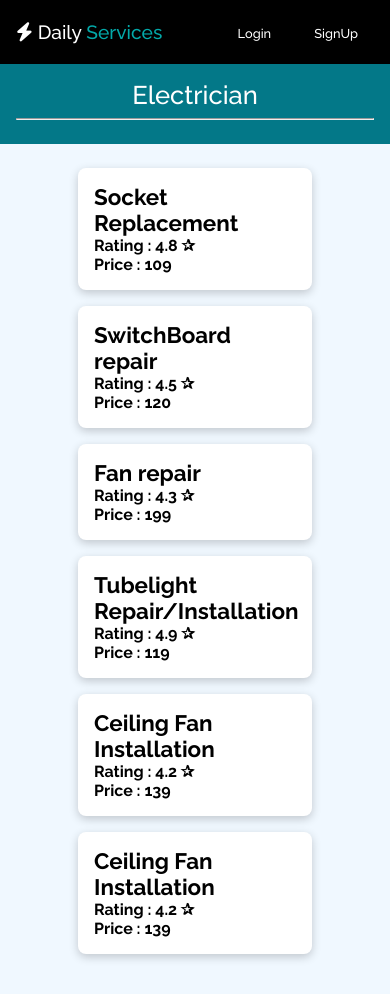
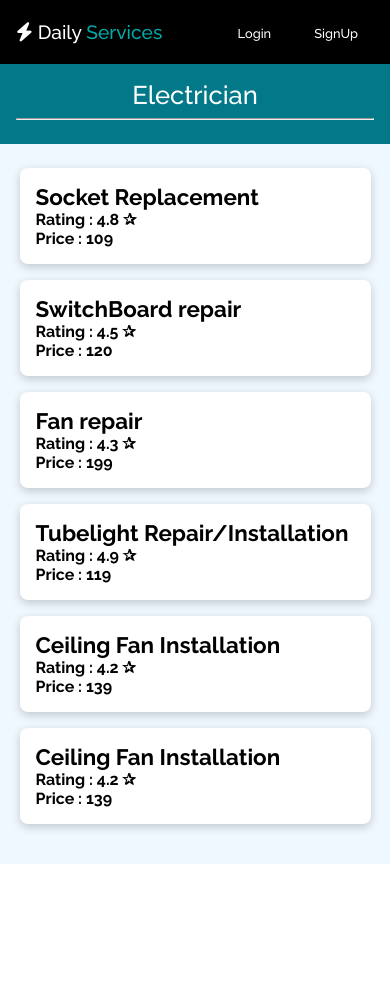
Before and after one commit to rutikgagare/dailyServicse, a PHP site: page /display.html in a window 390 px wide. After the commit the page ends 864 px from the top, so only its background shows below. Run offline with PHP 8.4, Linux system fonts and the light colour scheme; some libraries are stand-ins or nearby versions.

Commit message:
new item styling

```diff
--- a/style.css
+++ b/style.css
@@ -210,4 +210,8 @@ a{
     .display{
         width: 100% ;
     }
+
+    .item{
+        width: 90%;
+    }
 }
```
